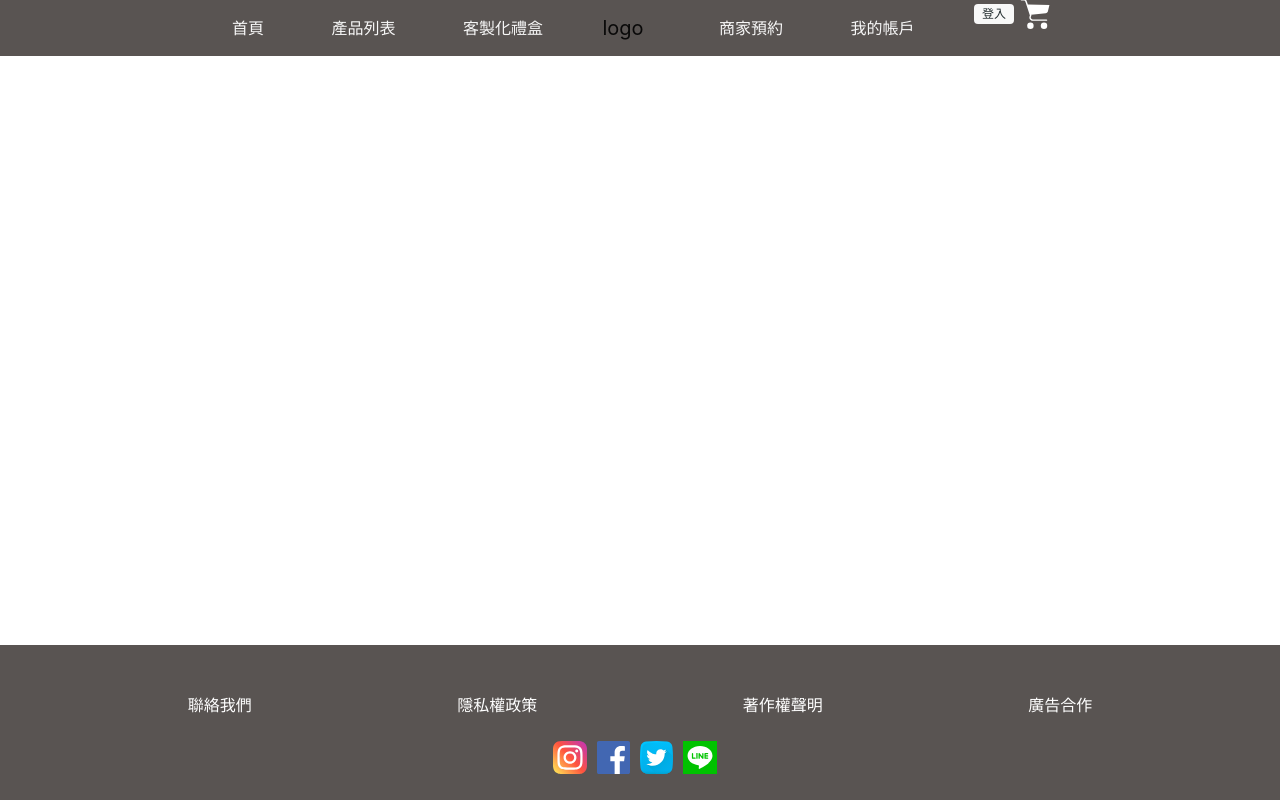
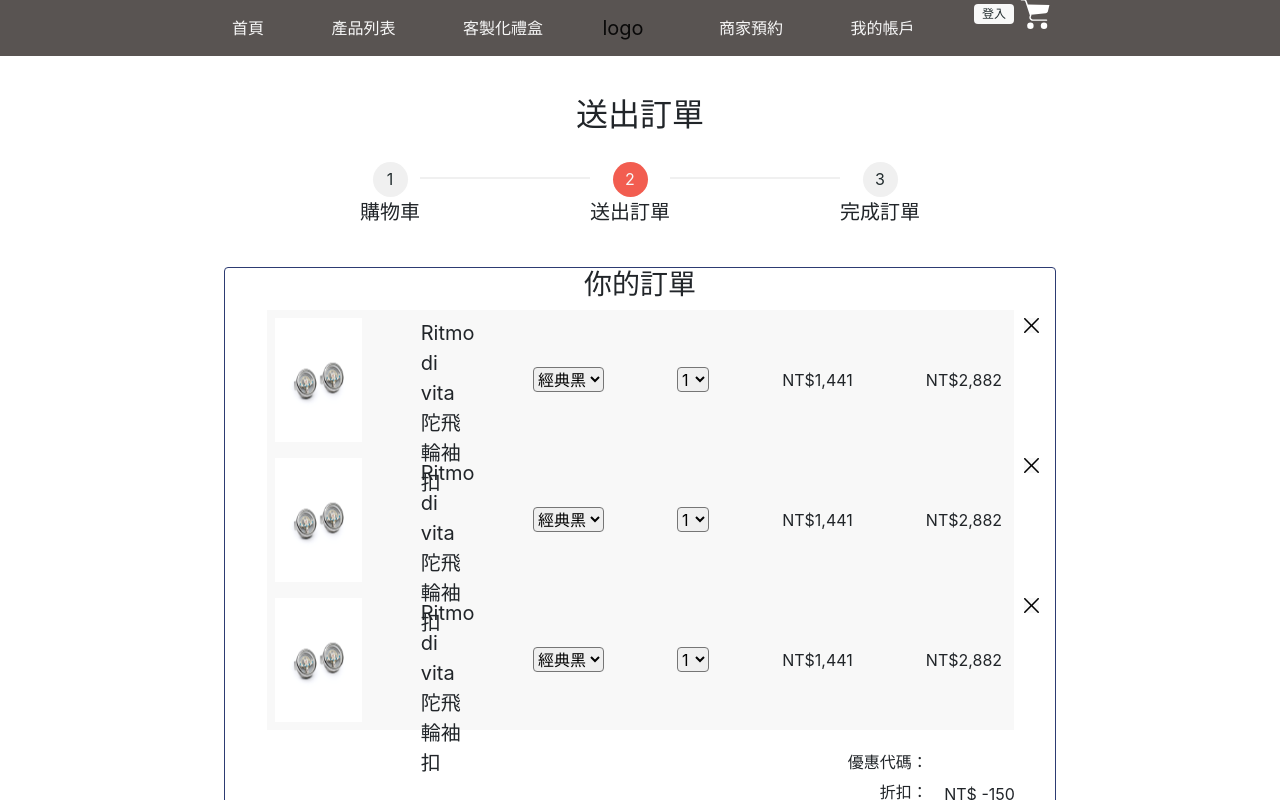
Before and after one commit to Kos8943/shakes-beard, a React (Create React App) app: page /payment in a window 1280 px wide. Shown: the top 800 px of the page. Built offline with nearby package versions, Linux system fonts and the light colour scheme.

Commit message:
付款方式 + CSS

```diff
--- a/src/App.js
+++ b/src/App.js
@@ -14,6 +14,7 @@ import ShopDetail from './chen/pages/ShopDetail'
 import NotFoundPage from './chen/pages/NotFoundPage'
 import GiftBox from './zihyu/GiftBox'
 import LognIn from './yen/LognIn'
+import Payment from './kos/pages/Payment'
 
 function App() {
   return (
@@ -46,6 +47,9 @@ function App() {
             <Route path="/LognIn">
               <LognIn />
             </Route>
+            <Route path="/payment">
+              <Payment />
+            </Route>
           </div>
         </Switch>
       <MyFooter />
--- a/src/kos/pages/Cart.js
+++ b/src/kos/pages/Payment.js
@@ -1,22 +1,25 @@
 import React, { useState, useEffect } from 'react'
+import cuf1 from '../img/1-3.jpg'
 import CartCss from '../styles/CartCss.scss'
+import PayCss from '../styles/PayCss.scss'
 import Delete from '../icon/delete.svg'
-import cuf1 from '../img/1-3.jpg'
 
-function Cart() {
+
+
+function Payment() {
     return (
         <>
            <div className="cartArea">
-                    <h2 className="d-flex justify-content-center">購物車</h2>
+                    <h2 className="d-flex justify-content-center">送出訂單</h2>
                     <div className="cartStep d-flex justify-content-center">
                     <div className="d-flex align-items-start flex-column">
-                        <div className="cartStepCircle thisStep">1</div>
+                        <div className="cartStepCircle otherStep">1</div>
                         <div className="cartStepFont">購物車</div>
                     </div>
                     <div className="cartStepLine"></div>
                     <div>
-                        <div className="cartStepCircle otherStep">2</div>
-                        <div className="cartStepFont">付款方式</div>
+                        <div className="cartStepCircle thisStep">2</div>
+                        <div className="cartStepFont">送出訂單</div>
                     </div>
                     <div className="cartStepLine"></div>
                     <div>
@@ -25,6 +28,10 @@ function Cart() {
                     </div>
                     </div>
             </div>
+
+            <div className="PayCard">
+                <h3 className="d-flex justify-content-center">你的訂單</h3>
+
                 <div>
                     <div className="cartItem d-flex">
                         <img className="itemImg" src={cuf1}></img>
@@ -100,8 +107,9 @@ function Cart() {
 
                 </div>
 
+            </div>
         </>
     )
 }
 
-export default Cart
+export default Payment
--- a/src/kos/styles/CartCss.scss
+++ b/src/kos/styles/CartCss.scss
@@ -1,5 +1,5 @@
 .cartArea {
-    margin-top: 50px;
+    margin-top: 40px;
     width: 100%;
 }
 
@@ -26,7 +26,7 @@
 
 .cartStepFont {
     font-size: 20px;
-    margin-bottom: 50px;
+    margin-bottom: 40px;
 }
 
 .cartStepLine {
@@ -118,7 +118,4 @@
     line-height: 70px;
 }
 
-
-
-
-// 2.1875rem
+//以上是購物車的CSS
--- /dev/null
+++ b/src/kos/styles/PayCss.scss
@@ -0,0 +1,10 @@
+.PayCard {
+    width: 100%;
+    border: 1px solid #2D3B72 ;
+    border-radius: 4px;
+}
+
+.cartItem {
+    width: 90%;
+    margin: 0 auto;
+}
```
Also changed, not shown: 1 other file (tests, documents, lock files or other folders). Lines whose indentation alone changed are shown as unchanged.
